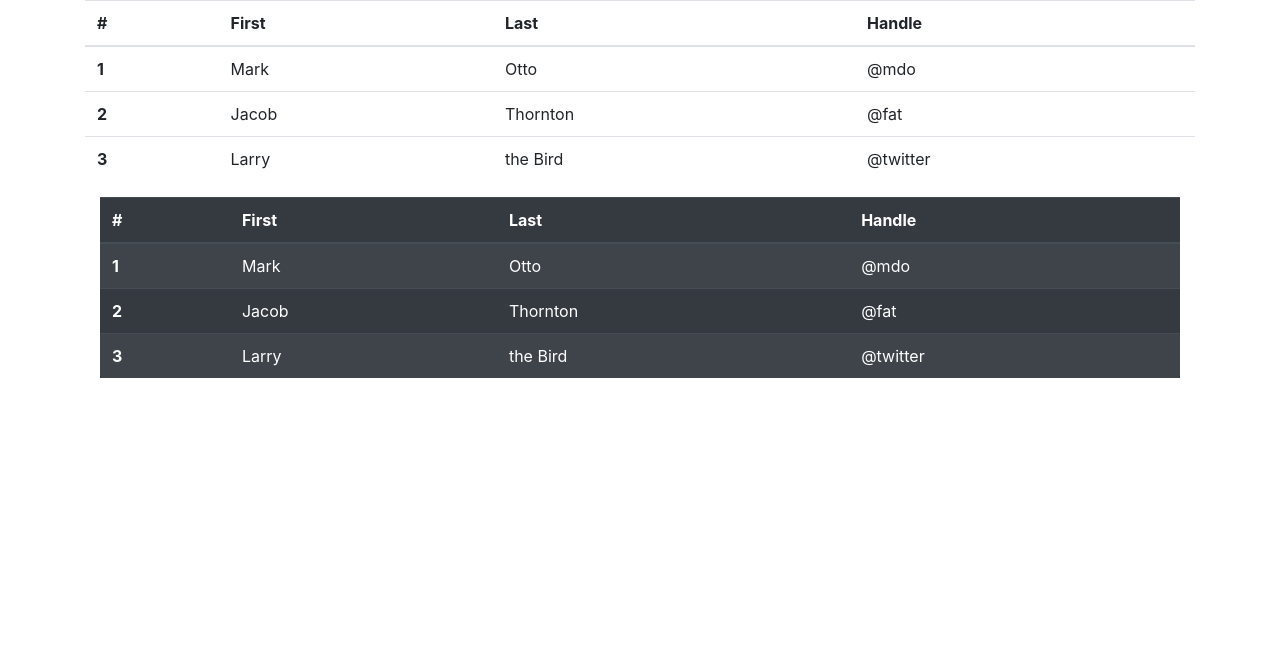
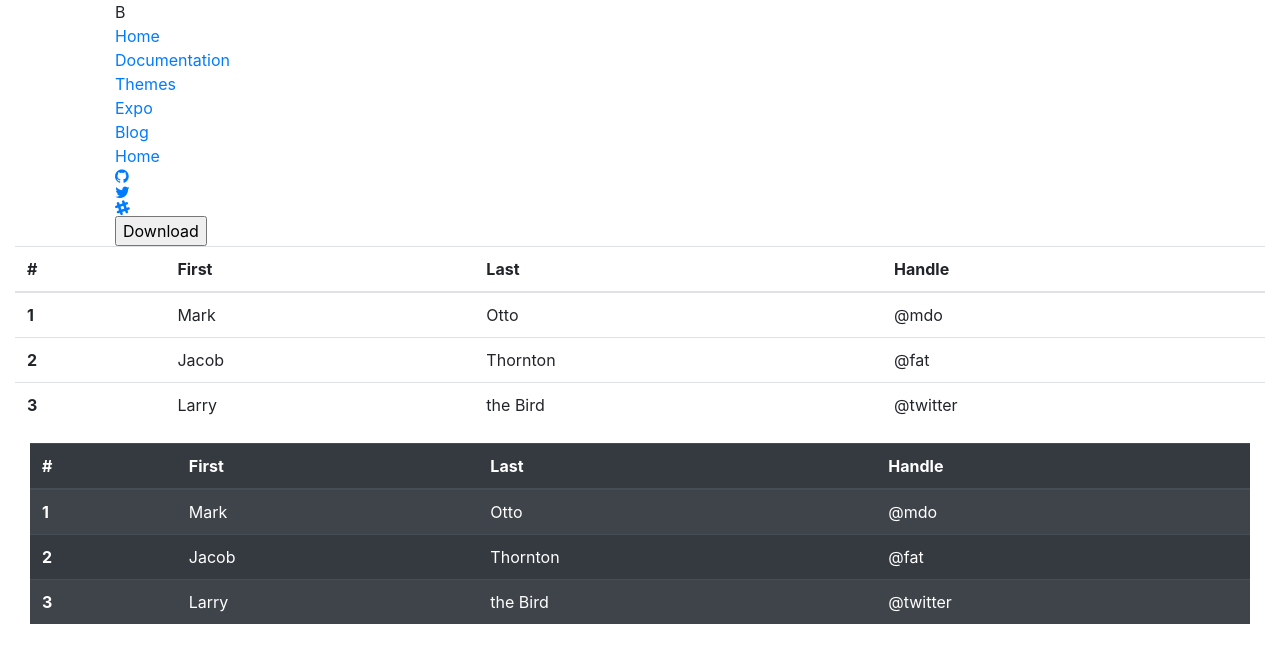
Before and after one commit to zulayqoh/strap, a plain HTML site: page index.html in a window 1280 px wide. Drawn offline with nearby package versions, Linux system fonts and the light colour scheme.

Commit message:
bootstrap header included

```diff
--- a/index.html
+++ b/index.html
@@ -4,11 +4,30 @@
     <meta name="viewport" content="width=device-width, initial-scale=1.0">
     <meta http-equiv="X-UA-Compatible" content="ie=edge">
     <link rel="stylesheet" href="https://stackpath.bootstrapcdn.com/bootstrap/4.3.1/css/bootstrap.min.css" integrity="sha384-ggOyR0iXCbMQv3Xipma34MD+dH/1fQ784/j6cY/iJTQUOhcWr7x9JvoRxT2MZw1T" crossorigin="anonymous">
+    <link href="https://stackpath.bootstrapcdn.com/font-awesome/4.7.0/css/font-awesome.min.css" rel="stylesheet" integrity="sha384-wvfXpqpZZVQGK6TAh5PVlGOfQNHSoD2xbE+QkPxCAFlNEevoEH3Sl0sibVcOQVnN" crossorigin="anonymous">
+    <link rel="stylesheet" href="style.css">
     <title>Document</title>
 </head>
 <body>
+        <div class="container">
+                <div class="container-fluid">
+                    <div class="row-danger">
+                        <div class="col">B</div>
+                        <div class="col"><a href="#">Home</a></div>
+                        <div class="col"><a href="#">Documentation</a></div>
+                        <div class="col"><a href="#">Themes</a></div>
+                        <div class="col"><a href="#">Expo</a></div>
+                        <div class="col"><a href="#">Blog</a></div>
+                        <div class="col "><a href="#">Home</a></div>
+                        <div class="col"><a href="#"  class="fa fa-github" aria-hidden="true"></a></div>
+                        <div class="col"><a href="#" class="fa fa-twitter" aria-hidden="true"></a></div>
+                        <div class="col"><a href="#" class="fa fa-slack" aria-hidden="true"></a></div>
+                        <div class="col"><a href="#"><input type="button" value="Download" class="button1"></a></div>
+                    </div>
+                </div>
+        </div>
 
-    <div class="container">
+    <div class="container-fluid">
         <div class=""><table class="table">
                 <thead>
                   <tr>
@@ -74,5 +93,7 @@
               </div>
     </div>
 
+
+
 </body>
 </html>
```
